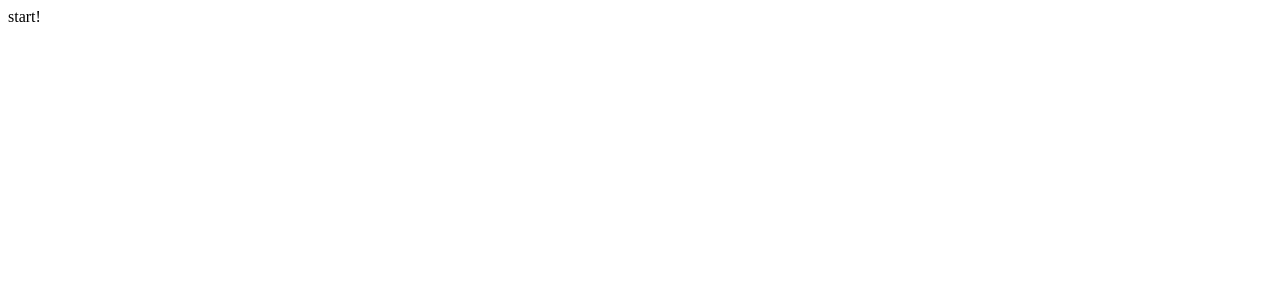
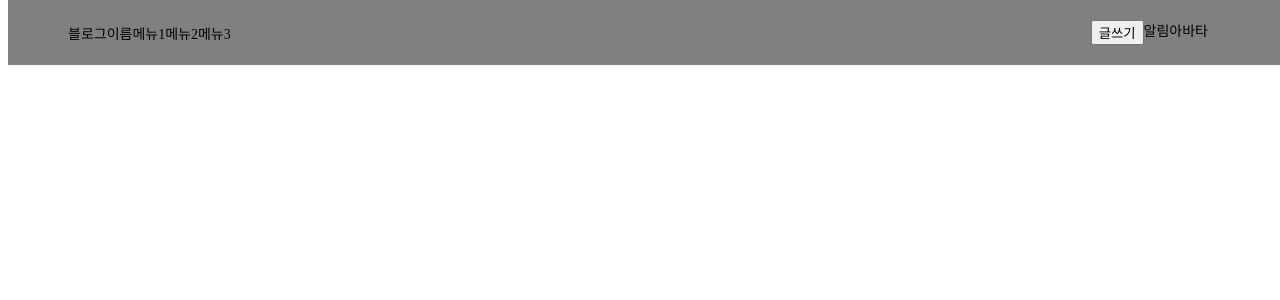
Before and after one commit to leejeawon92/React-Blog, a React (Create React App) app: page / in a window 1280 px wide. Shown: the top 300 px of the page. Built offline with nearby package versions, Linux system fonts and the light colour scheme.

Commit message:
Header layout

```diff
--- a/package.json
+++ b/package.json
@@ -9,6 +9,7 @@
     "react": "^18.2.0",
     "react-dom": "^18.2.0",
     "react-scripts": "5.0.1",
+    "styled-components": "^5.3.9",
     "web-vitals": "^2.1.4"
   },
   "scripts": {
--- a/src/App.js
+++ b/src/App.js
@@ -1,8 +1,9 @@
+import Header from './screens/Header';
 
 function App() {
   return (
     <>
-      start!
+      <Header/>
     </>
   );
 }
--- /dev/null
+++ b/src/screens/Header.js
@@ -0,0 +1,55 @@
+import styled from "styled-components";
+
+const HeaderMain = styled.div`
+  display: flex;
+  justify-content: space-between;
+  align-items: center;
+  position: fixed;
+  width: 100%;
+  top: 0;
+  font-size: 14px;
+  padding: 20px 60px;
+  background-color: gray;
+`;
+
+const LefttCol = styled.div`
+  display: flex;
+
+`
+
+const RightCol = styled.div`
+  display: flex;
+  margin-right: 140px;
+
+`
+const BlogName = styled.span``
+
+const BlogMenu = styled.div``
+
+const Notifi = styled.div`
+`
+const UserAvatar = styled.div``
+
+function Header() {
+  return (
+    <>
+      <HeaderMain>
+        <LefttCol>
+          <BlogName>블로그이름</BlogName>
+          <BlogMenu>
+            <span>메뉴1</span>
+            <span>메뉴2</span>
+            <span>메뉴3</span>
+          </BlogMenu>
+        </LefttCol>
+        <RightCol>
+          <button>글쓰기</button>
+          <Notifi>알림</Notifi>
+          <UserAvatar>아바타</UserAvatar>
+        </RightCol>
+      </HeaderMain>
+    </>
+  );
+}
+
+export default Header;
```
Also changed, not shown: src/screens/Home.js (added), 1 other file (tests, documents, lock files or other folders).
